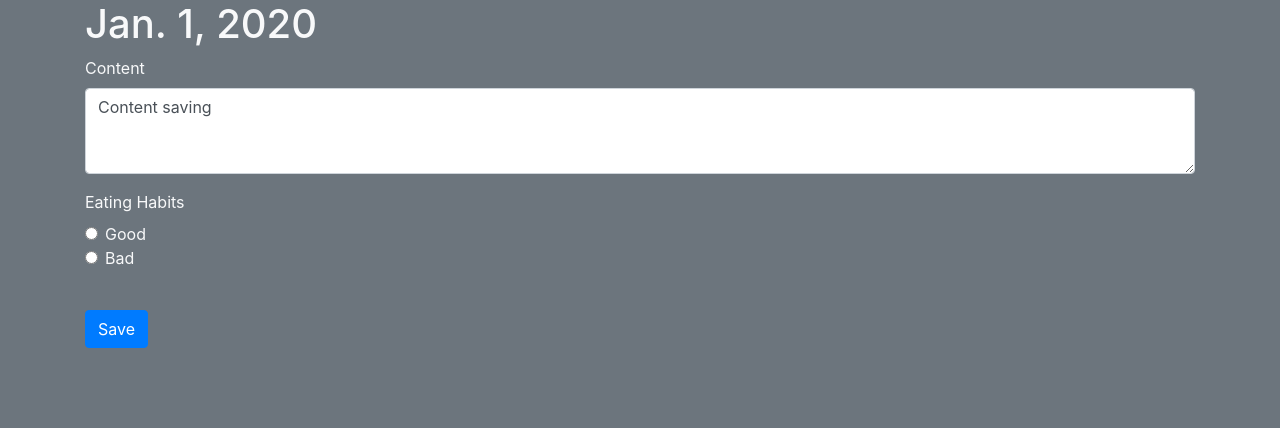
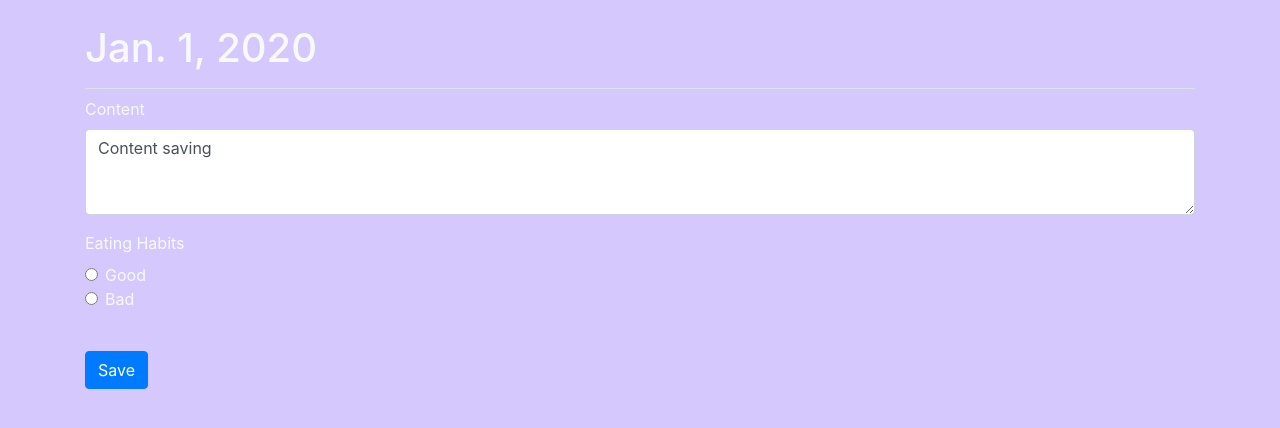
Before and after one commit to cpf006/data-tracker, a Django app: page /journal/entry/2020/1/1 in a window 1280 px wide. Shown: the top 428 px of the page. Run offline with Django 3.2, Linux system fonts and the light colour scheme; data comes from the database, SQL or seed files in the repository; some libraries are stand-ins or nearby versions.

Commit message:
Update styles, fix up form

```diff
--- a/daily_journal/journal/static/journal/styles/style.css
+++ b/daily_journal/journal/static/journal/styles/style.css
@@ -1,3 +1,7 @@
+.body-container {
+    background-color: #d4c8fd;
+}
+
 .theme-btn {
     background-color: rgba(144, 198, 149, 1);
     color: #f8f9fa;
--- a/daily_journal/journal/templates/journal/access_entry.html
+++ b/daily_journal/journal/templates/journal/access_entry.html
@@ -1,6 +1,8 @@
 {% extends "journal/base.html" %}
 {% block content %}
-<h1>{{ entry_date }}</h1>
+<div class="pb-2 mt-4 mb-2 border-bottom">
+    <h1>{{ entry_date }}</h1>
+</div>
 <form
     method="post"
     action="{% url 'journal:set_entry' year=entry_date.year month=entry_date.month day=entry_date.day %}"\>
--- a/daily_journal/journal/templates/journal/base.html
+++ b/daily_journal/journal/templates/journal/base.html
@@ -14,7 +14,7 @@
     <script src="{% static 'journal/js/app.js' %}"></script>
     <title>{% block title %}Daily Journal{% endblock %}</title>
 </head>
-<body class="bg-secondary text-light">
+<body class="body-container text-light">
     <div class="container">
         {% block content %}{% endblock %}
     </div>
```
